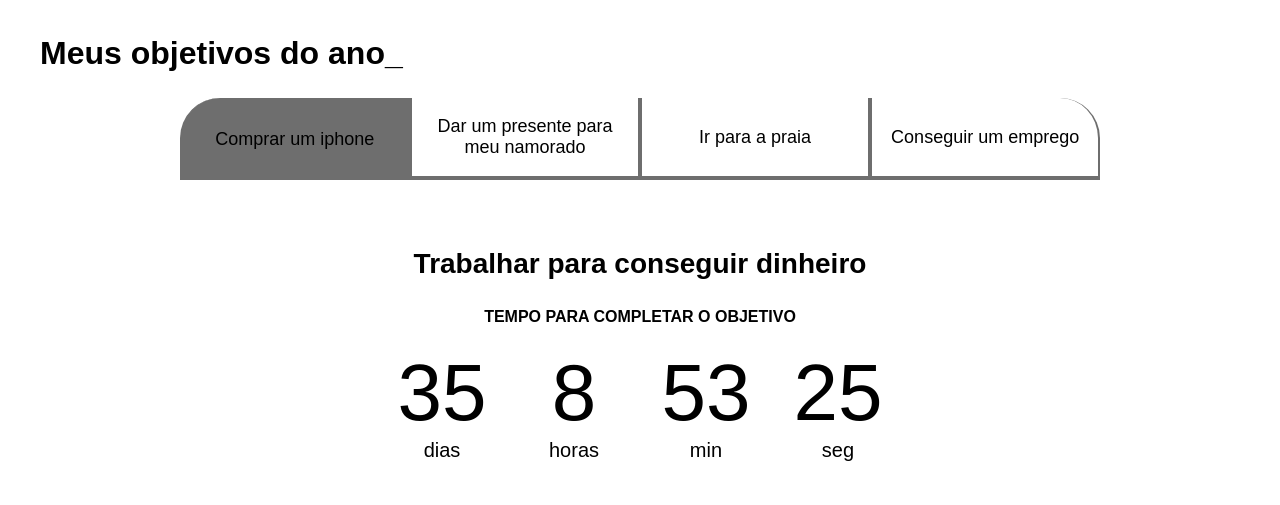
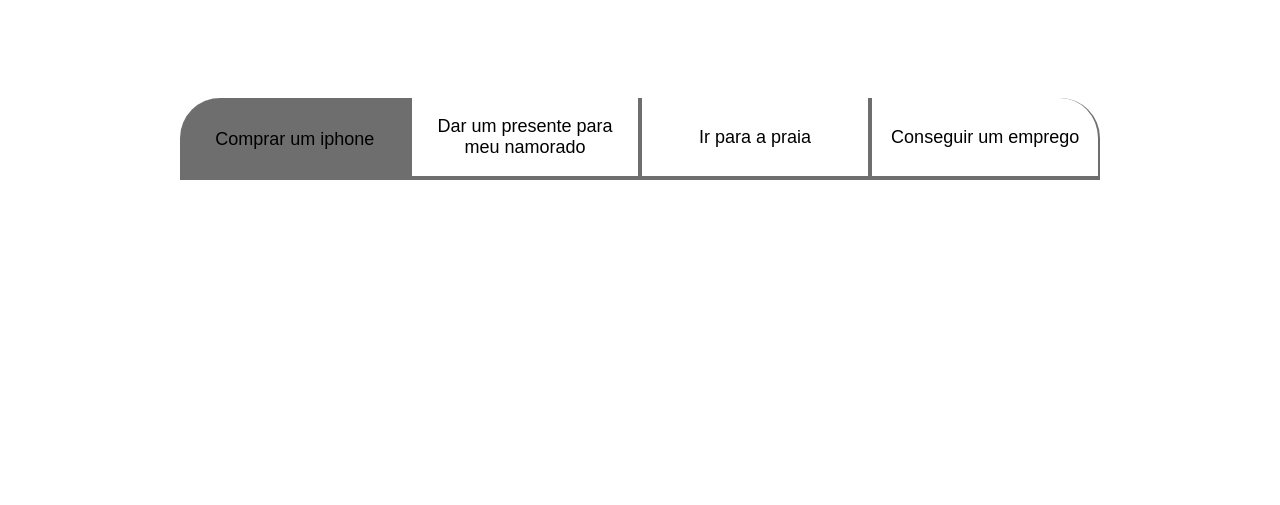
Before and after one commit to jennirafaela/matematica2.3b.14.github.io, a plain HTML site: page index.html in a window 1280 px wide. Drawn offline with Linux system fonts and the light colour scheme.

Commit message:
Update style.css

```diff
--- a/style.css
+++ b/style.css
@@ -11,7 +11,7 @@
 
 body {
     background-color: var(--cor-de-fundo);
-    color: var(--preto);
+    color: var(--branco);
     font-family: 'Chakra Petch', sans-serif;
 }
 
```
